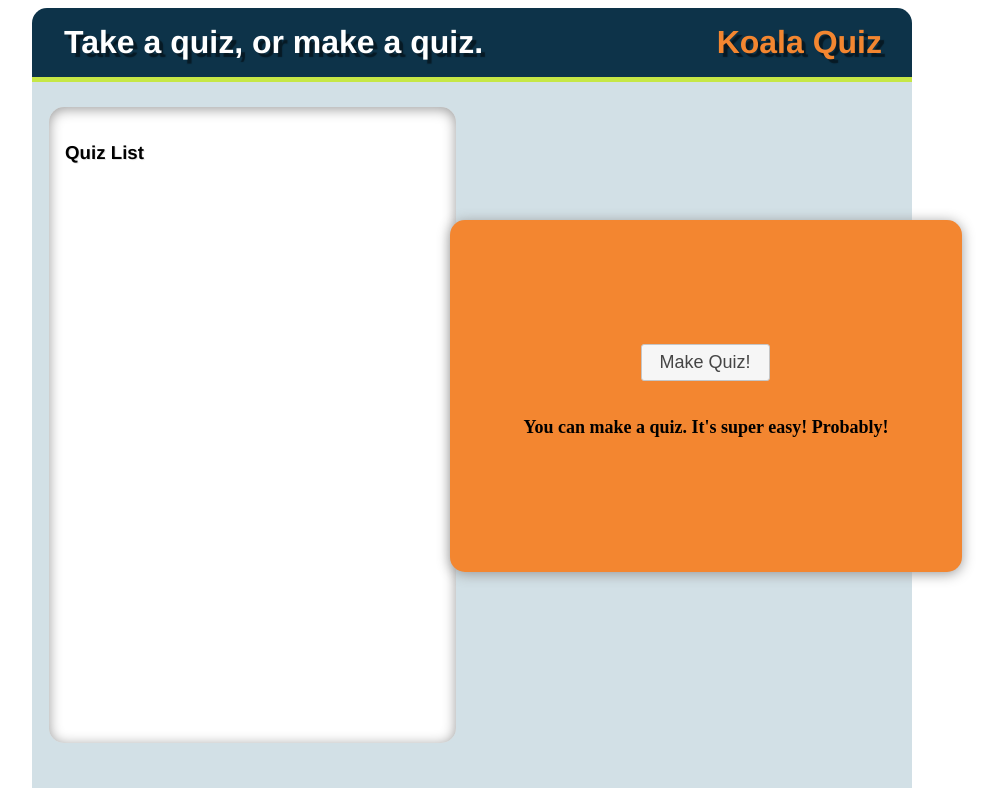
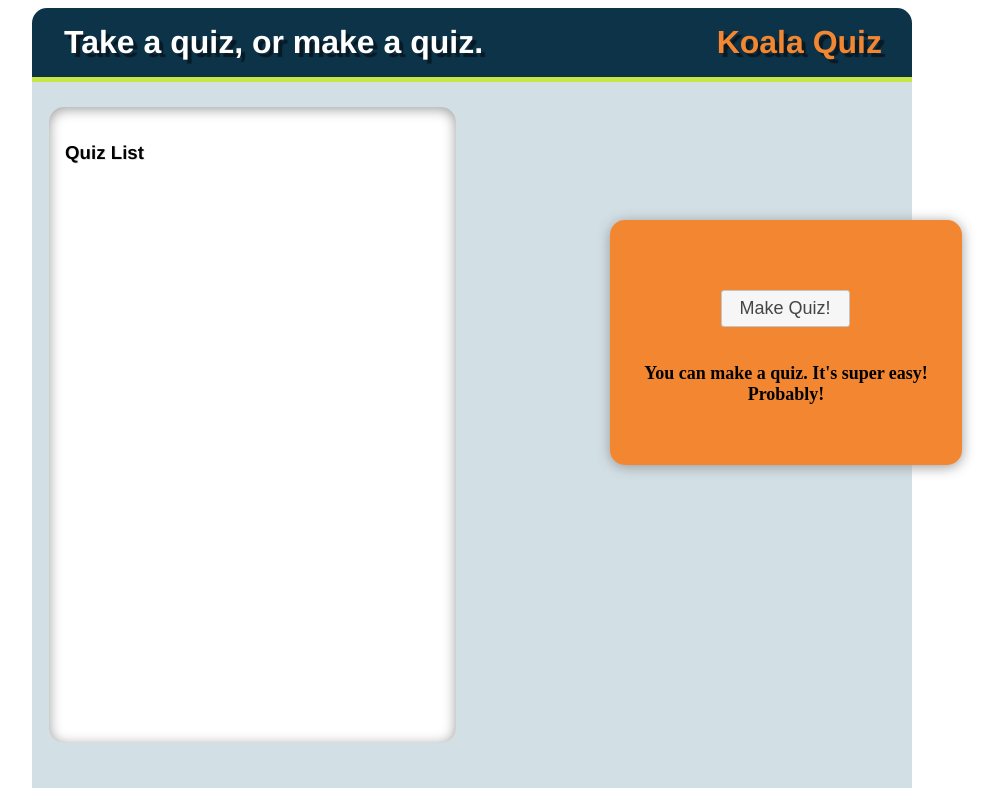
Before and after one commit to sketerpot/Koala-Quiz, a Python web app: template templates/front_page.html in a window 1280 px wide. Shown: the whole page, without its empty margins (168-1168 px from the left). Run offline with Jinja, Linux system fonts and the light colour scheme; the template is opened without the code that fills it, so the values that code supplies are empty; some libraries are stand-ins or nearby versions.

Commit message:
Browser rendering fixes. Also, IE sucks and must die.

```diff
--- a/static/edit.css
+++ b/static/edit.css
@@ -20,6 +20,7 @@ body {
     height: 200px;
     margin-left: 10px;
     font-size: 12pt;
+    font-family: "Helvetica Neue", "Bitstream Vera Sans", Arial, Verdana, sans-serif;
 }
 
 .answers > input.checkbox {
@@ -27,7 +28,7 @@ body {
 }
 
 .answers > input.answer {
-    width: 800px;
+    width: 90%;
     font-size: 12pt;
 }
 
--- a/static/edit.js
+++ b/static/edit.js
@@ -27,7 +27,7 @@ function randomUUID() {
     return s.join('');
 }
 
-var question_html = '<div class="quiz-question" style="display: none"><div class="label">Question:</div><br /><textarea rows="1" cols="1"></textarea><br /><div class="label">Answers (check the right one):</div><br /><div class="answers"><input type="radio" name="FIXME" value="0" class="checkbox" checked="true"> <input type="text" class="answer"><br /><input type="radio" value="1" name="FIXME" class="checkbox"> <input type="text" class="answer"><br /><input type="radio" value="2" name="FIXME" class="checkbox"> <input type="text" class="answer"><br /><input type="radio" value="3" name="FIXME" class="checkbox"> <input type="text" class="answer"><br /></div></div>';
+var question_html = '<div class="quiz-question" style="display: none"><div class="label">Question:</div><br /><textarea rows="11" cols="64"></textarea><br /><div class="label">Answers (check the right one):</div><br /><div class="answers"><input type="radio" name="FIXME" value="0" class="checkbox" checked="true"> <input type="text" class="answer" size="70"><br /><input type="radio" value="1" name="FIXME" class="checkbox"> <input type="text" class="answer" size="70"><br /><input type="radio" value="2" name="FIXME" class="checkbox"> <input type="text" class="answer" size="70"><br /><input type="radio" value="3" name="FIXME" class="checkbox"> <input type="text" class="answer" size="70"><br /></div></div>';
 
 // Create a new question form and slide it in at the bottom.
 function add_question() {
--- a/static/front.css
+++ b/static/front.css
@@ -36,8 +36,8 @@ h3 {
 }
 
 #make-quiz-bubble {
-    width: 30em;
-    height: 20em;
+    width: 320px;
+    height: 213px;
     position: absolute;
     right: 150px;
     top: 220px;
@@ -55,7 +55,7 @@ h3 {
 }
 
 #make-quiz-bubble > div {
-    margin-top: 6em;
+    margin-top: 3em;
     font-weight: bold;
     font-size: large;
 }
--- a/templates/view_quiz.html
+++ b/templates/view_quiz.html
@@ -1,4 +1,4 @@
-<!DOCTYPE HTML PUBLIC "-//IETF//DTD HTML//EN">
+<!DOCTYPE html PUBLIC "-//W3C//DTD HTML 4.01//EN" "http://www.w3.org/TR/html4/strict.dtd">
 <html> <head>
 <title>Quiz: {{ title_text }}</title>
 <link rel="stylesheet" type="text/css" href="http://ajax.googleapis.com/ajax/libs/jqueryui/1.8.2/themes/ui-lightness/jquery-ui.css"/>
```
Also changed, not shown: templates/edit_quiz.html (+6 -6 lines).
